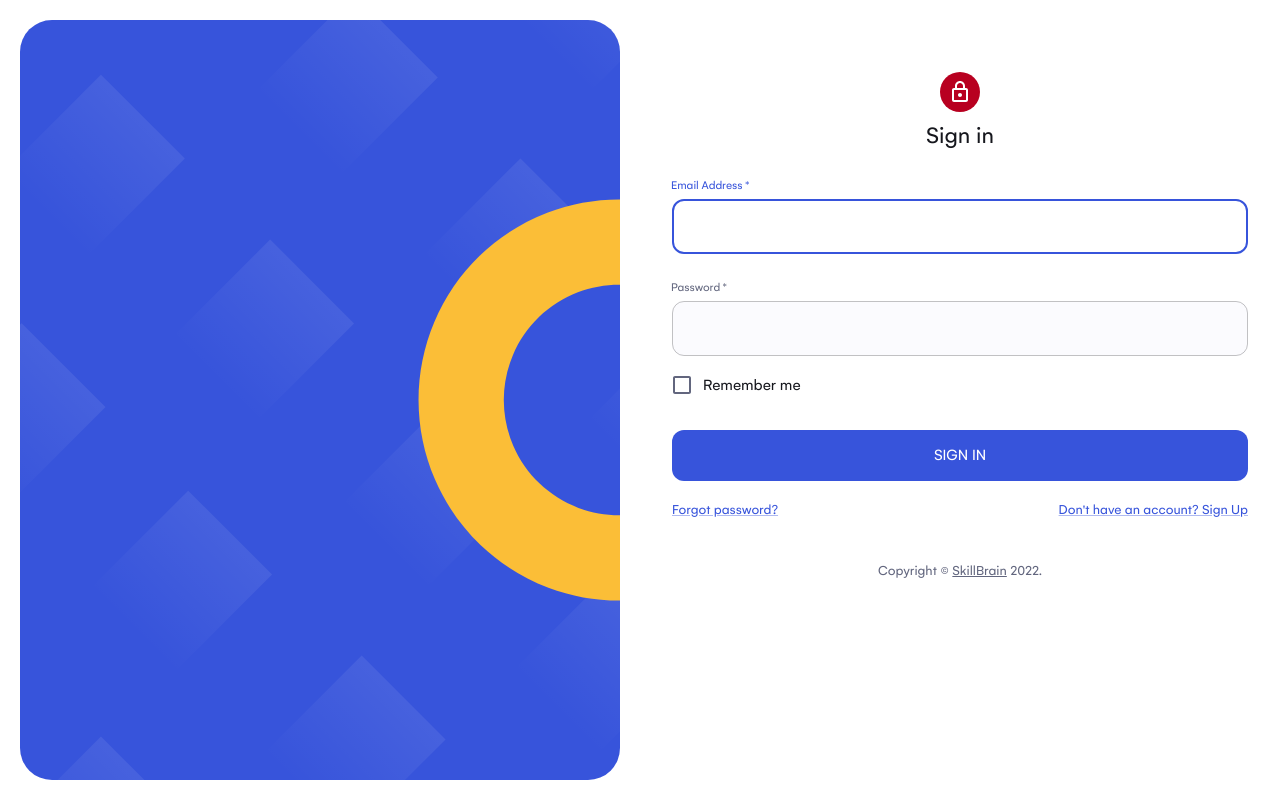
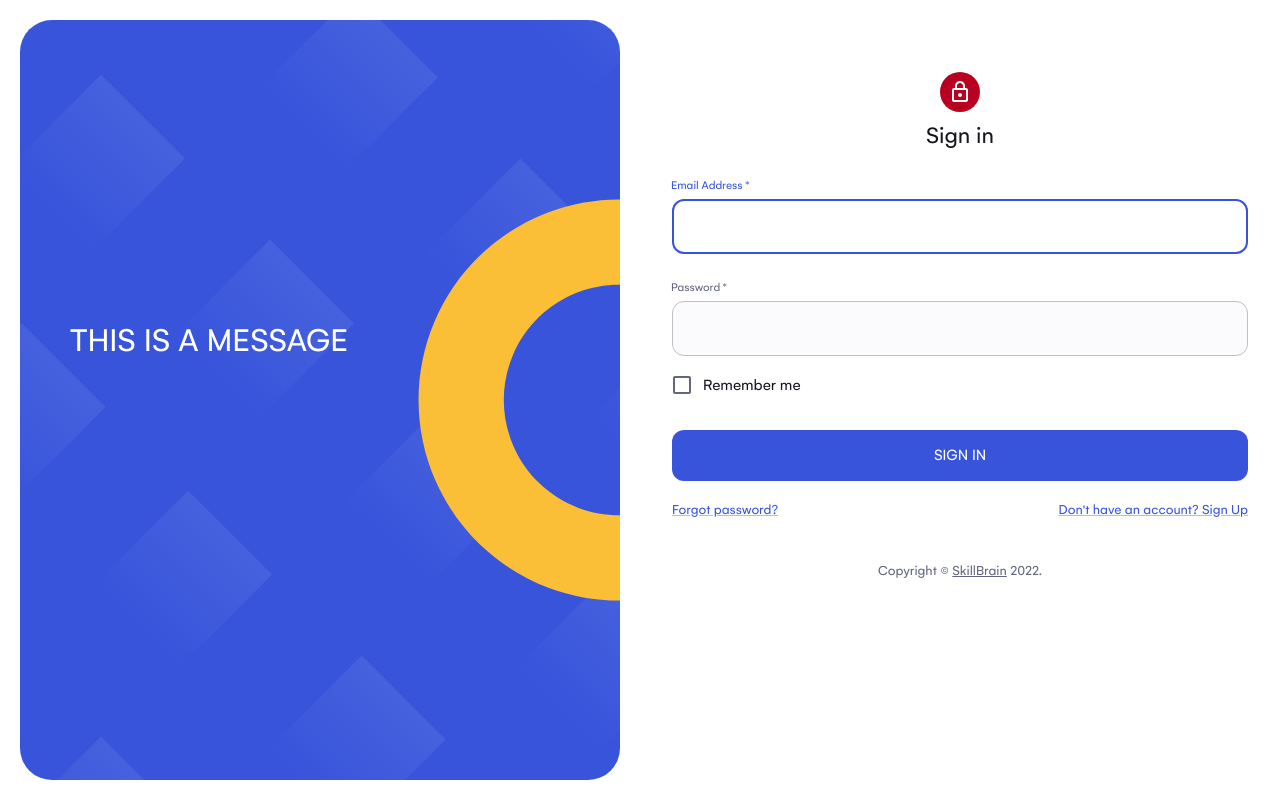
Before and after one commit to SkillBrainFrontend/Semicolon-Task-Manager-Andromeda, a React (Create React App) app: page /login in a window 1280 px wide. Built offline with nearby package versions, Linux system fonts and the light colour scheme.

Commit message:
Exemplu props pentru textul din imagine Tot la fel poti face un prop pentru pagina de login si cea de register In care poti schimba design ul in functie pagina (login sau register )

```diff
--- a/src/pages/login-page/SignInExample.jsx
+++ b/src/pages/login-page/SignInExample.jsx
@@ -25,10 +25,11 @@ function Copyright(props) {
 }
 
 export default function SignInSide() {
+	const message = "THIS IS A MESSAGE ";
 	return (
 		<Grid component="main" container sx={{ height: "100vh" }}>
 			<Grid item md={6} sm={5} xs={false}>
-				<WelcomePlaceholder />
+				<WelcomePlaceholder message={message} />
 			</Grid>
 			<Grid item md={6} sm={7} xs={12}>
 				<Box
```
